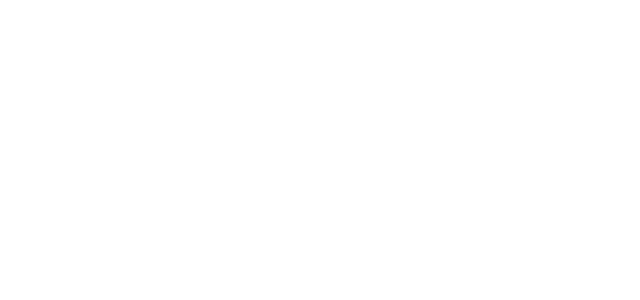
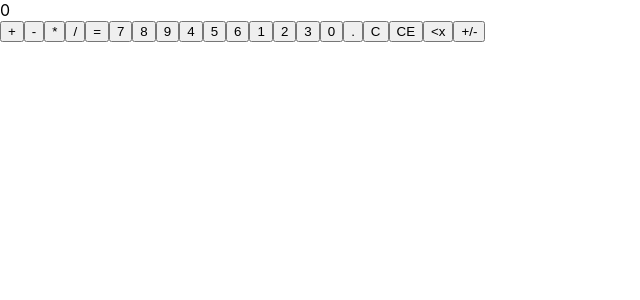
Before and after one commit to snkdrel/calculator-react, a React (Create React App) app: page / in a window 1280 px wide. Shown: the top 300 px of the page, without its empty margins (0-640 px from the left). Built offline with nearby package versions, Linux system fonts and the light colour scheme.

Commit message:
Remove Buttons component and add props to Button

```diff
--- /dev/null
+++ b/src/components/Button.js
@@ -0,0 +1,9 @@
+function Button({ text, onClickButton }) {
+    return (
+        <button type='button' onClick={e => onClickButton(text) }>
+            {text}
+        </button>
+    );
+}
+
+export default Button;
--- a/src/components/Calculator.js
+++ b/src/components/Calculator.js
@@ -1,12 +1,46 @@
-import Buttons from "./Buttons";
+import Button from "./Button";
 import Display from "./Display";
+import { useState } from 'react';
 
 function Calculator() {
+    const [firstOperand, setFirstOperand] = useState(0);
+
+    function handleFirstOperand(clickedValue) {
+        const newOperand = firstOperand.toString().concat(clickedValue);
+        setFirstOperand( Number(newOperand) );
+    }
+
     return(
-        <>
-            <Display />
-            <Buttons />
-        </>
+        <div>
+            <Display currentText={firstOperand}/>
+
+            <div>
+                <Button text={'+'}/>
+                <Button text={'-'}/>
+                <Button text={'*'}/>
+                <Button text={'/'}/>
+                <Button text={'='}/>
+
+                <Button text={'7'} onClickButton={handleFirstOperand}/>
+                <Button text={'8'} onClickButton={handleFirstOperand}/>
+                <Button text={'9'} onClickButton={handleFirstOperand}/>
+                <Button text={'4'} onClickButton={handleFirstOperand}/>
+                <Button text={'5'} onClickButton={handleFirstOperand}/>
+                <Button text={'6'} onClickButton={handleFirstOperand}/>
+                <Button text={'1'} onClickButton={handleFirstOperand}/>
+                <Button text={'2'} onClickButton={handleFirstOperand}/>
+                <Button text={'3'} onClickButton={handleFirstOperand}/>
+                <Button text={'0'} onClickButton={handleFirstOperand}/>
+
+                <Button text={'.'}/>
+
+                <Button text={'C'}/>
+                <Button text={'CE'}/>
+                <Button text={'<x'}/>
+
+                <Button text={'+/-'}/>
+            </div>
+        </div>
     );
 }
 
--- a/src/components/Display.js
+++ b/src/components/Display.js
@@ -1,6 +1,6 @@
-function Display() {
+function Display({ currentText }) {
     return (
-        <></>
+        <div>{currentText}</div>
     );
 }
 
```
Also changed, not shown: src/components/Buttons.js (deleted, +0 -7 lines), src/App.js (line endings or trailing spaces).
